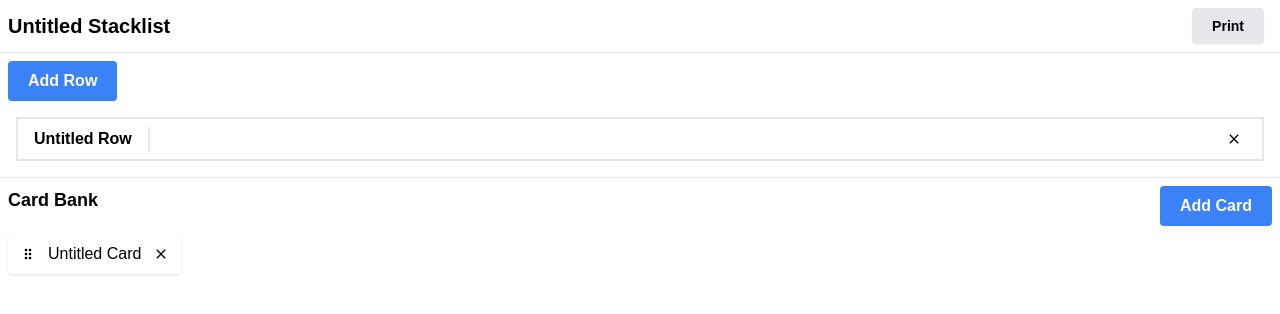
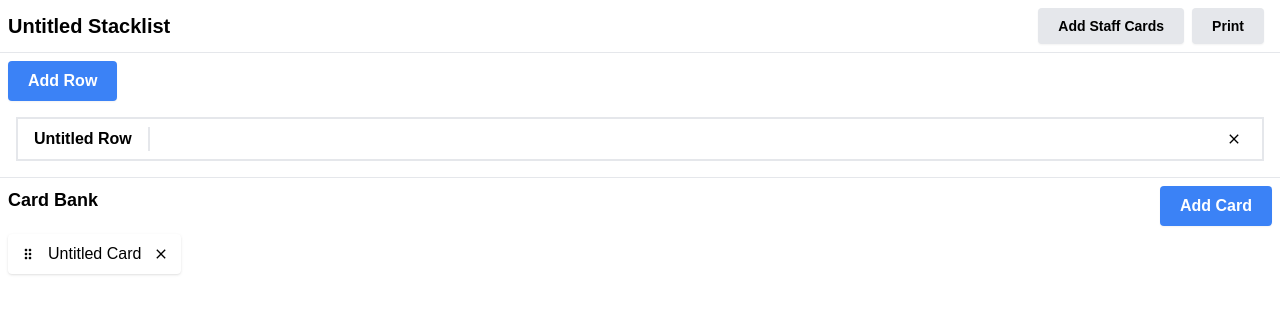
Before and after one commit to joeldesante/stacklist.desante.dev, a Next.js app: page / in a window 1280 px wide. Shown: the top 314 px of the page. Built offline with nearby package versions, Linux system fonts and the light colour scheme.

Commit message:
Add staff button

```diff
--- a/pages/index.tsx
+++ b/pages/index.tsx
@@ -59,6 +59,7 @@ export default function Home() {
             <div className='flex gap-2 p-2'>
               {/* <Button small type='secondary' onClick={() => { loadFromLocalStorage() }}><span>Load</span></Button>
               <Button small type='secondary' onClick={() => { saveToLocalStorage() }}><span>Save</span></Button> */}
+              <Button small type='secondary' onClick={() => { addStaffCards() }}>Add Staff Cards</Button>
               <Button small type='secondary' onClick={() => { printList() }}><span>Print</span></Button>
             </div>
           </div>
@@ -123,6 +124,94 @@ export default function Home() {
       parent: null,
       id: nanoid()
     }))
+  }
+
+  function addStaffCards() {
+
+    const staff = [
+      {
+        content: "Joel",
+        parent: null,
+        id: nanoid()
+      },
+      {
+        content: "Fred",
+        parent: null,
+        id: nanoid()
+      },
+      {
+        content: "Tommy",
+        parent: null,
+        id: nanoid()
+      },
+      {
+        content: "Braeden",
+        parent: null,
+        id: nanoid()
+      },
+      {
+        content: "Maura",
+        parent: null,
+        id: nanoid()
+      },
+      {
+        content: "Jay",
+        parent: null,
+        id: nanoid()
+      },
+      {
+        content: "Jonathan",
+        parent: null,
+        id: nanoid()
+      },
+      {
+        content: "Jason",
+        parent: null,
+        id: nanoid()
+      },
+      {
+        content: "Alex S",
+        parent: null,
+        id: nanoid()
+      },
+      {
+        content: "Andrew",
+        parent: null,
+        id: nanoid()
+      },
+      {
+        content: "Abele",
+        parent: null,
+        id: nanoid()
+      },
+      {
+        content: "Noah",
+        parent: null,
+        id: nanoid()
+      },
+      {
+        content: "Alex G",
+        parent: null,
+        id: nanoid()
+      },
+      {
+        content: "Tey",
+        parent: null,
+        id: nanoid()
+      },
+      {
+        content: "Tyler",
+        parent: null,
+        id: nanoid()
+      },
+      {
+        content: "Jensen",
+        parent: null,
+        id: nanoid()
+      }
+    ]
+
+    setCards(staff);
   }
 
   function cardOnInput(e: React.FormEvent, id: string) {
```
